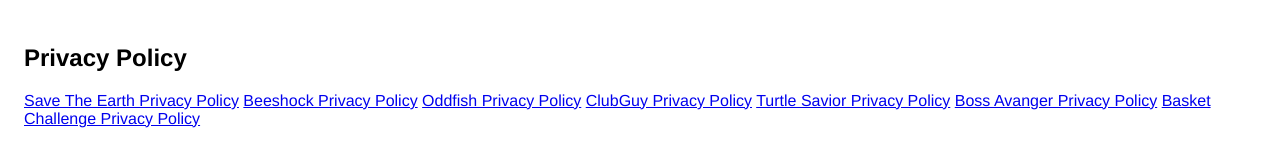
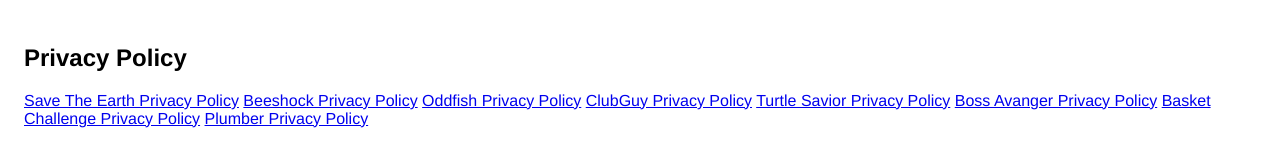
Before and after one commit to Integer869/Integer869.github.io, a plain HTML site: page index.html in a window 1280 px wide. Drawn offline with Linux system fonts and the light colour scheme.

Commit message:
Update index.html

```diff
--- a/index.html
+++ b/index.html
@@ -15,6 +15,7 @@
         <a href="privacy_policy Turtle Savior.html">Turtle Savior Privacy Policy</a>
         <a href="privacy_policy BossAvanger.html">Boss Avanger Privacy Policy</a>
         <a href="privacy_policy BasketChallenge">Basket Challenge Privacy Policy</a>
+         <a href="privacy_policy Plumber.html">Plumber Privacy Policy</a>
 
 
 
```
